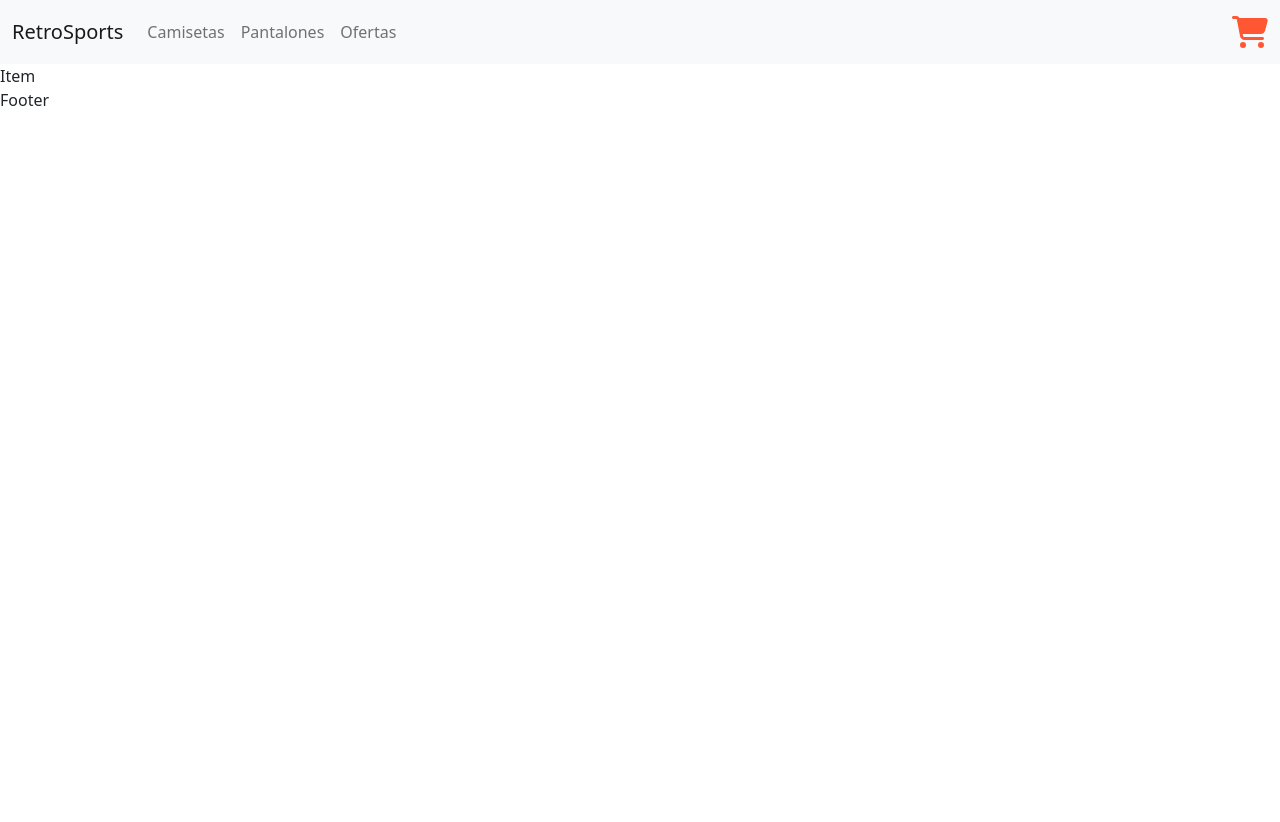
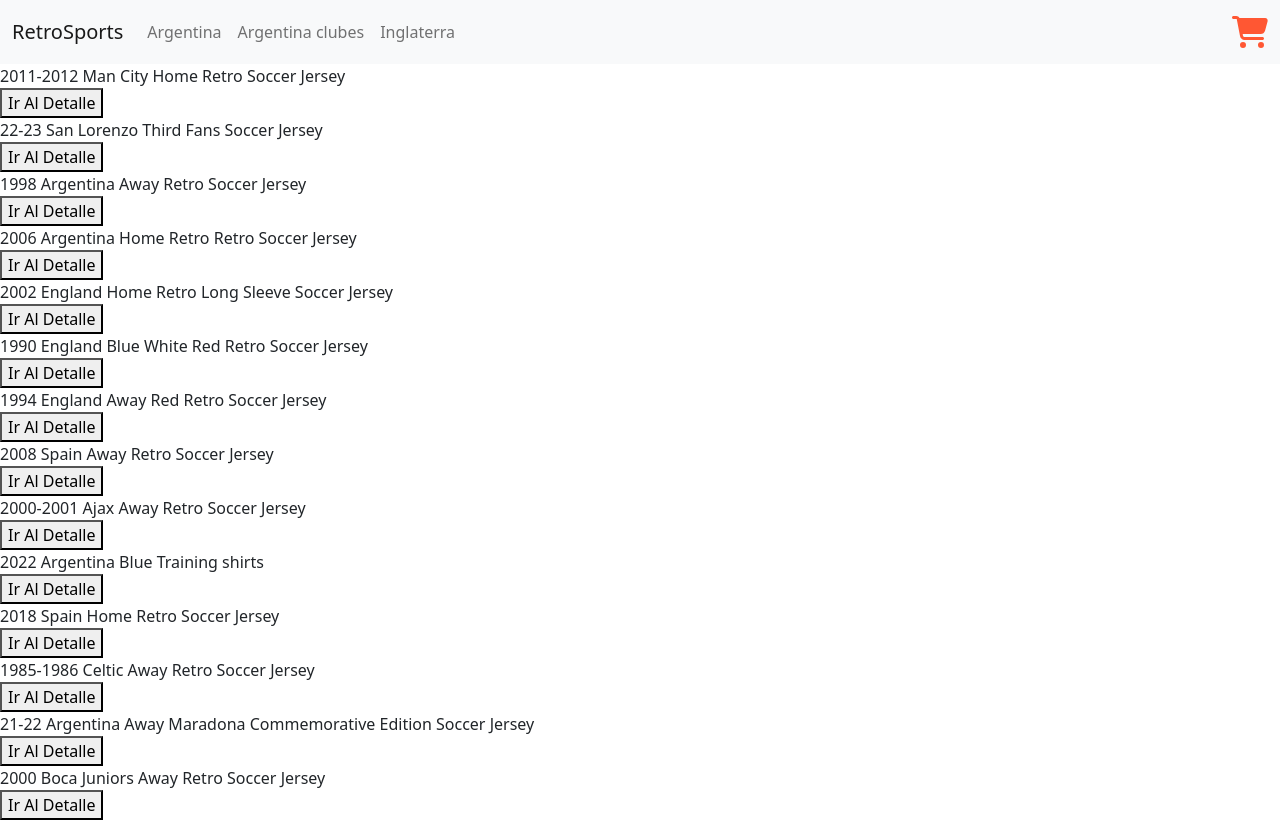
Before and after one commit to gustavosidoti/retrosports, a React (Create React App) app: page / in a window 1280 px wide. Shown: the top 822 px of the page. Before the commit the page ends 800 px from the top, so only its background shows below. Built offline with nearby package versions, Linux system fonts and the light colour scheme.

Commit message:
detail and routes

```diff
--- a/src/App.js
+++ b/src/App.js
@@ -1,15 +1,23 @@
 
 import './App.css';
+import {BrowserRouter, Routes, Route} from "react-router-dom";
 import Footer from './components/Footer.jsx/Footer';
 import ItemListContainer from './components/ItemListContainer/ItemListContainer';
+import ItemDetailContainer from './components/ItemDetailContainer/ItemDetailContainer';
 import NavBar from "./components/NavBar/NavBar";
 
 function App() {
   return (
     <>
-    <NavBar />
-    <ItemListContainer greeting="Hola, este es el contenido" />
-    <Footer />
+    <BrowserRouter>
+      <NavBar />
+      <Routes>
+        <Route path='/' element={<ItemListContainer />}/>
+        <Route path='/category/:categoryId' element={<ItemListContainer />}/>
+        <Route path='/item/:id' element={<ItemDetailContainer />}/>
+      </Routes>
+      <Footer />
+    </BrowserRouter>
     </>
   );
 }
--- a/src/components/Item/Item.jsx
+++ b/src/components/Item/Item.jsx
@@ -1,11 +1,17 @@
 import React from "react";
+import { Link } from "react-router-dom";
 
 
-const Item = () => {
+const Item = ({producto}) => {
     return (
-        <div>
-         Item
-        </div>
+        <>
+            <div>
+            {producto.nombre}
+            </div>
+            <Link to={`/item/${producto.id}`}>
+                <button>Ir Al Detalle</button>
+            </Link>
+        </>
     )
 };
 
--- /dev/null
+++ b/src/components/ItemDetail/ItemDetail.jsx
@@ -0,0 +1,13 @@
+import React from 'react'
+
+const ItemDetail = ({producto}) => {
+  return (
+    <>
+    <div>{producto.nombre}</div>
+    <div>{producto.precio}</div>
+    <div>{producto.categoria}</div>
+    </>
+  )
+}
+
+export default ItemDetail
--- /dev/null
+++ b/src/components/ItemDetailContainer/ItemDetailContainer.jsx
@@ -0,0 +1,37 @@
+import React from 'react';
+import{ useEffect, useState} from 'react';
+import { useParams } from "react-router-dom";
+import { data } from "../../data/data";
+import ItemDetail from '../ItemDetail/ItemDetail';
+
+const ItemDetailContainer = () => {
+
+    const [producto, setProducto] = useState({});
+
+    const {id} = useParams();
+
+    const promesa = new Promise((resolve, reject) => {
+        setTimeout(() => {
+            resolve(data);
+        }, 2000);
+    });
+
+    useEffect(() =>{
+
+            promesa.then(
+                setProducto(data.find((item) => item.id === parseInt(id)))
+            );
+
+    }, [id]);
+
+    return (
+        <>
+        <div>
+         <ItemDetail producto={producto}/>
+        </div>
+        </>
+    );
+
+}
+
+export default ItemDetailContainer
--- a/src/components/ItemList/ItemList.jsx
+++ b/src/components/ItemList/ItemList.jsx
@@ -1,12 +1,19 @@
 import React from "react";
 import Item from "../Item/Item";
 
-function ItemList() {
+const ItemList = ({productos}) => {
+
+
     return (
         <div>
-         <Item />
+        {productos.map(producto => (
+            <Item producto= {producto} key={producto.id}/>
+        ))}
+
         </div>
-    )
-}
+    );
+};
+
+
 
 export default ItemList
--- a/src/components/ItemListContainer/ItemListContainer.jsx
+++ b/src/components/ItemListContainer/ItemListContainer.jsx
@@ -1,12 +1,34 @@
-import React from "react";
+import React, {useEffect, useState} from "react";
 import ItemList from "../ItemList/ItemList";
+import { data } from "../../data/data";
+import {useParams} from "react-router-dom";
 
-function ItemListContainer(props) {
+function ItemListContainer() {
+    const [productos, setProductos] = useState([]);
+
+    const {categoryId} = useParams();
+
+    const promesa = new Promise((resolve, reject) => {
+        setTimeout(() => {
+            resolve(data);
+        }, 2000);
+    });
+
+    useEffect(() =>{
+        if(categoryId === undefined) {
+            promesa.then(setProductos(data));
+        } else {
+            promesa.then(setProductos(data.filter(item => item.categoria === categoryId)));
+        }
+    }, [categoryId]);
+
+
+
     return (
         <div>
-         <ItemList />
+         <ItemList productos={productos}/>
         </div>
-    )
-}
+    );
+};
 
 export default ItemListContainer
--- a/src/components/NavBar/NavBar.jsx
+++ b/src/components/NavBar/NavBar.jsx
@@ -1,4 +1,5 @@
 import React from "react";
+import { Link } from "react-router-dom";
 import CartWidget from "../CartWidget/CartWidget";
 
 
@@ -8,20 +9,20 @@
 
     <nav className="navbar navbar-expand-xl navbar-light bg-light">
   <div className="container-fluid">
-    <a className="navbar-brand" href="/">RetroSports</a>
+    <Link to ="/" className="navbar-brand">RetroSports</Link>
     <button className="navbar-toggler" type="button" data-bs-toggle="collapse" data-bs-target="#navbarDark" aria-controls="navbarDark" aria-expanded="false" aria-label="Toggle navigation">
       <span className="navbar-toggler-icon"></span>
     </button>
     <div className="collapse navbar-collapse show" id="navbarDark">
       <ul className="navbar-nav me-auto mb-2 mb-xl-0">
         <li className="nav-item">
-          <a className="nav-link" aria-current="page" href="/">Camisetas</a>
+          <Link to="/category/Argentina" className="nav-link" aria-current="page">Argentina</Link>
         </li>
         <li className="nav-item">
-          <a className="nav-link" aria-current="page" href="/">Pantalones</a>
+          <Link to="/category/Argentina_Clubes" className="nav-link" aria-current="page">Argentina clubes</Link>
         </li>
         <li className="nav-item">
-          <a className="nav-link" aria-current="page" href="/">Ofertas</a>
+          <Link to="/category/Inglaterra" className="nav-link" aria-current="page">Inglaterra</Link>
         </li>
       </ul>
       <CartWidget />
--- a/src/data/data.js
+++ b/src/data/data.js
@@ -2,7 +2,7 @@
 {
     id: 1,
     nombre: "2011-2012 Man City Home Retro Soccer Jersey",
-    categoria: "Premier League",
+    categoria: "Premier_League",
     imagen: "https://us03-imgcdn.ymcart.com/50018/2020/10/19/d/9/d9448e52d21eefe2.jpg",
     precio: "USD 19.00"
 
@@ -10,7 +10,7 @@
 {
     id: 2,
     nombre: "22-23 San Lorenzo Third Fans Soccer Jersey",
-    categoria: "Argentina Clubes",
+    categoria: "Argentina_Clubes",
     imagen: "https://us03-imgcdn.ymcart.com/50018/2022/03/13/9/b/9b20939db4459b33.jpg",
     precio: "USD 14.50"
 
@@ -66,7 +66,7 @@
 {
     id: 9,
     nombre: "2000-2001 Ajax Away Retro Soccer Jersey",
-    categoria: "Holanda Clubes",
+    categoria: "Holanda_Clubes",
     imagen: "https://us03-imgcdn.ymcart.com/92854/2022/10/30/4/0/400e4a952874cc19.jpg",
     precio: "USD 19.00"
 
@@ -90,7 +90,7 @@
 {
     id: 12,
     nombre: "1985-1986 Celtic Away Retro Soccer Jersey",
-    categoria: "Escocia Clubes",
+    categoria: "Escocia_Clubes",
     imagen: "https://us03-imgcdn.ymcart.com/92854/2022/06/25/9/0/9019aeb3e0775524.jpg",
     precio: "USD 19.00"
 
@@ -106,7 +106,7 @@
 {
     id: 14,
     nombre: "2000 Boca Juniors Away Retro Soccer Jersey",
-    categoria: "Argentina Clubes",
+    categoria: "Argentina_Clubes",
     imagen: "https://us03-imgcdn.ymcart.com/92854/2022/08/21/4/6/46a744b7c176112f.jpg",
     precio: "USD 19.00"
 
@@ -114,7 +114,7 @@
 {
     id: 15,
     nombre: "1996-1997 River Plate Home Retro Soccer Jersey",
-    categoria: "Argentina Clubes",
+    categoria: "Argentina_Clubes",
     imagen: "https://us03-imgcdn.ymcart.com/92854/2022/06/25/a/d/ad9dc83bcac7baa1.jpg",
     precio: "USD 19.00"
 
@@ -122,7 +122,7 @@
 {
     id: 16,
     nombre: "1994 Boca Juniors Away White Retro Soccer Jersey",
-    categoria: "Argentina Clubes",
+    categoria: "Argentina_Clubes",
     imagen: "https://us03-imgcdn.ymcart.com/92854/2022/06/25/2/c/2c002d427c3c2fdb.jpg",
     precio: "USD 19.00"
 
@@ -130,7 +130,7 @@
 {
     id: 17,
     nombre: "1995-1996 River Plate Away Red Retro Soccer Jersey",
-    categoria: "Argentina Clubes",
+    categoria: "Argentina_Clubes",
     imagen: "https://us03-imgcdn.ymcart.com/92854/2022/06/25/3/5/356650ee1e1514de.jpg",
     precio: "USD 19.00"
 
```
